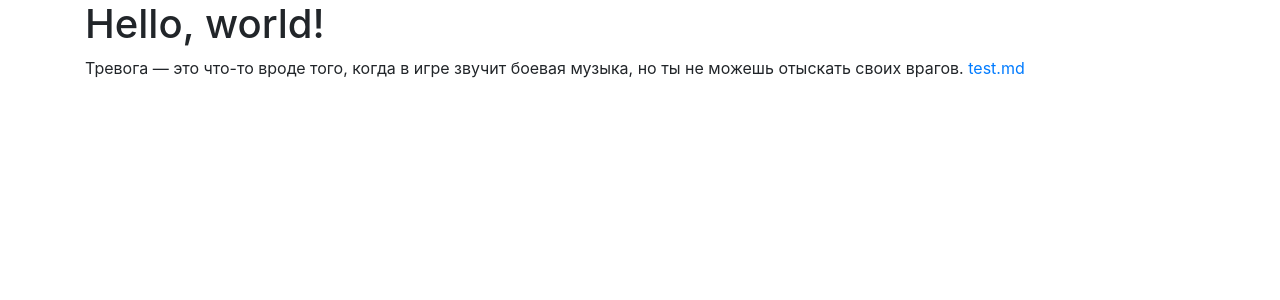
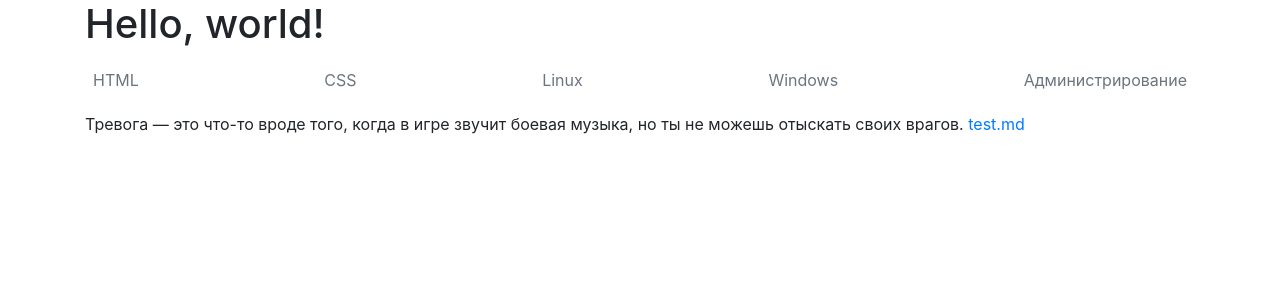
Before and after one commit to Dmistep/test-for-test, a Jekyll site: the page built from index.md, in a window 1280 px wide. Shown: the top 300 px of the page. Built offline with Jekyll 4.4.1, drawn with Linux system fonts in a browser that asks for light colours.

Commit message:
update default.html

```diff
--- a/_layouts/default.html
+++ b/_layouts/default.html
@@ -13,6 +13,13 @@
 <body>
     <main class="container">
     <h1>Hello, world!</h1>
+    <div class="nav-scroller py-1 mb-2">
+    <nav class="nav d-flex justify-content-between">
+        {% for item in site.top-menu %}
+        <a class="p-2 text-muted" href="{{ item.url }}">{{ item.name }}</a>
+        {% endfor %}
+    </nav>
+</div>
 {{ content }}
 
      </main>
```
